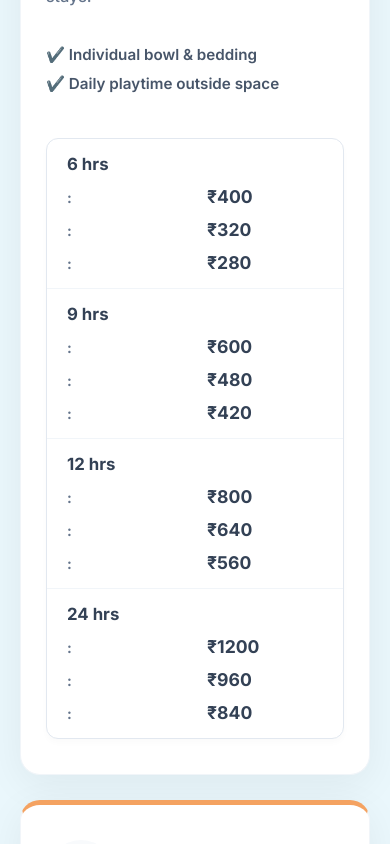
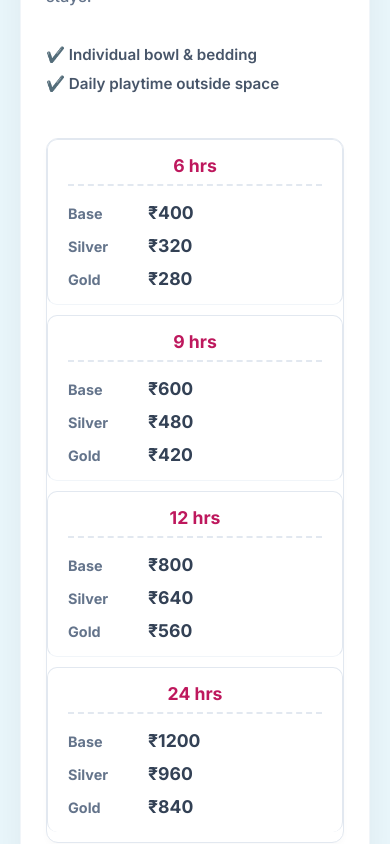
Before and after one commit to rajRishi3dec/Petmemaa.in, a React (Create React App) app: page /services/boarding in a window 390 px wide. Shown: the part 4740-5584 px from the top of the page. Built offline with nearby package versions, Linux system fonts and the light colour scheme; a web font is replaced by a local one.

Commit message:
text update

```diff
--- a/src/components/Boarding/BoardingDetails.css
+++ b/src/components/Boarding/BoardingDetails.css
@@ -281,6 +281,7 @@
   margin-top: 5px;
   letter-spacing: -0.2px;
 }
+
 /* =========================================
    WALLET SECTION
    ========================================= */
@@ -479,7 +480,6 @@
   border: 1px solid #e2e8f0;
   overflow: hidden;
   box-shadow: 0 4px 6px rgba(0,0,0,0.02);
-
 }
 
 .table-header, .table-row {
@@ -496,7 +496,6 @@
   color: #ffffff !important;
   font-weight: 800;
   border-bottom: 2px solid #e2e8f0;
-
 }
 
 .table-row {
@@ -537,13 +536,14 @@
 .flat-price-tag span {
   font-weight: 800;
   font-size: 1.6rem;
-  color: #ec4899;
+  color: #1e293b !important; /* MATCHES HRS TEXT */
 }
 
 .price-value {
   color: #1e293b;   /* SAME as hrs */
   font-weight: 700;
 }
+
 /* =========================================
    GAP FIX FOR PACKAGES SECTIONS
    ========================================= */
@@ -576,8 +576,6 @@
 /* =========================================
    CALL TO ACTION BUTTONS & MOBILE FIXES
    ========================================= */
-
-
 
 /* Floating Sticky Button */
 .floating-call-btn {
@@ -627,12 +625,43 @@
     height: 20px;
   }
 
-  /* Shrink pricing table slightly more to prevent layout breaks */
-  .table-header, .table-row {
-    font-size: 0.8rem;
-    padding: 12px 2px;
-    grid-template-columns: 1.2fr 1fr 1fr 1fr;
-    gap: 4px;
+  /* --- PRICING TABLE MOBILE FIXES --- */
+
+  /* 1. Hide the horizontal header because it's too squished */
+  .table-header {
+    display: none !important;
+  }
+
+  /* 2. Stack the pricing data vertically for a clean mobile list */
+  .table-row {
+    grid-template-columns: 1fr;
+    text-align: left;
+    padding: 15px;
+    gap: 12px;
+    border: 1px solid #e2e8f0;
+    border-radius: 10px;
+    margin-bottom: 10px;
+  }
+
+  /* 3. Make the "6 hrs" act as a bold title for each block */
+  .table-row .mobile-time,
+  .table-row strong {
+    display: block;
+    font-size: 1.1rem;
+    color: #be185d;
+    border-bottom: 2px dashed #e2e8f0;
+    padding-bottom: 8px;
+    margin-bottom: 4px;
+    text-align: center;
+  }
+
+  /* 4. Magically insert the Base/Silver/Gold labels before the prices */
+  .table-row span.price-value::before {
+    content: attr(data-label);
+    font-weight: 700;
+    display: inline-block;
+    width: 80px; /* Aligns the prices in a neat column */
+    color: #64748b;
   }
 
   .flat-price-tag span {
@@ -651,8 +680,8 @@
     border-radius: 50%; /* Make it a perfect circle */
   }
 
-  /* Give the pricing tables a horizontal scroll if the phone is incredibly narrow */
+  /* Disable horizontal scroll since we stacked the items vertically */
   .pricing-table {
-    overflow-x: auto;
+    overflow-x: hidden;
   }
 }
--- a/src/components/Boarding/BoardingDetails.js
+++ b/src/components/Boarding/BoardingDetails.js
@@ -230,12 +230,12 @@ const BoardingDetails = () => {
                     </div>
                     {pkg.pricing.map((price, i) => (
   <div className="table-row" key={i}>
-    <strong>{price.hours}</strong>
-    {/* Applying a style or class here to match the 'strong' color */}
-    <span className="price-value">₹{price.base}</span>
-<span className="price-value">₹{price.silver}</span>
-<span className="price-value">₹{price.gold}</span>
+    <strong className="mobile-time">{price.hours}</strong>
 
+    {/* Add data-label attributes here 👇 */}
+    <span className="price-value" data-label="Base">₹{price.base}</span>
+    <span className="price-value" data-label="Silver">₹{price.silver}</span>
+    <span className="price-value" data-label="Gold">₹{price.gold}</span>
   </div>
 ))}
                   </div>
--- a/src/components/Grooming/GroomingDetails.css
+++ b/src/components/Grooming/GroomingDetails.css
@@ -181,9 +181,14 @@
 }
 
 @media (max-width: 768px) {
+  /* Center the H2 heading on mobile */
+  .cat-content h2 {
+    text-align: center;
+  }
+
   /* Ensure the price doesn't burst out of its container */
   .cat-price strong {
-    font-size: 2rem; /* Reduced from 2.8rem */
+    font-size: 2rem;
   }
 
   .cat-image {
@@ -193,19 +198,25 @@
 
   .cat-price {
     padding: 15px 20px;
-    margin-top: 0; /* Tighter padding for mobile */
+    margin-top: 0;
   }
 
   /* Prevent text from touching the edges of the screen */
   .cat-content p {
     text-align: left;
-    hyphens: auto; /* Helps with long words on narrow screens */
+    hyphens: auto;
   }
 
   /* Ensure the table labels don't overlap values on tiny screens */
   .table-row span::before {
-    width: 110px; /* Reduced from 140px */
+    width: 110px;
     font-size: 0.9rem;
+  }
+
+  /* IMPORTANT: Make sure the banner stacks vertically on mobile */
+  .cat-banner {
+    flex-direction: column;
+    text-align: center; /* This helps center other inline items if needed */
   }
 }
 /* =========================================
```
